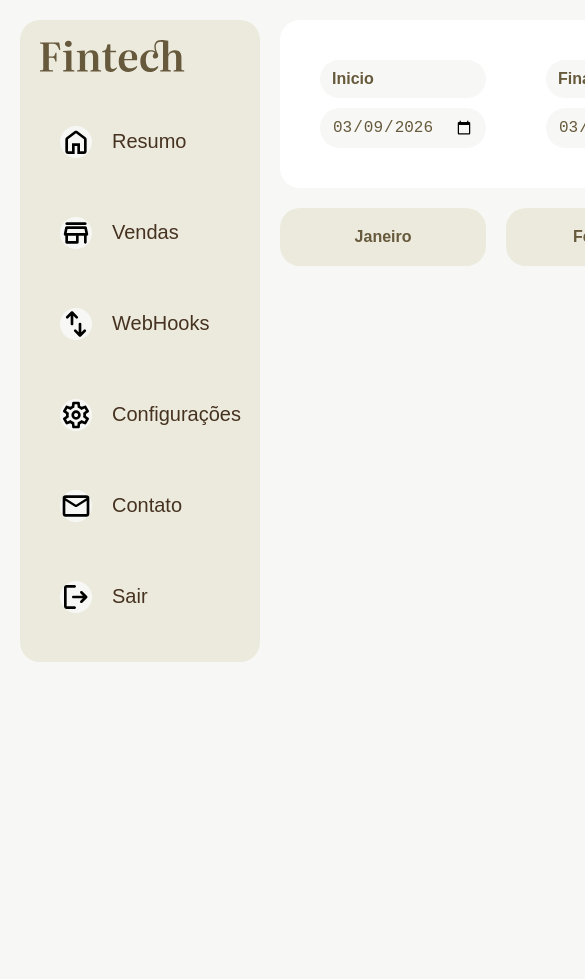
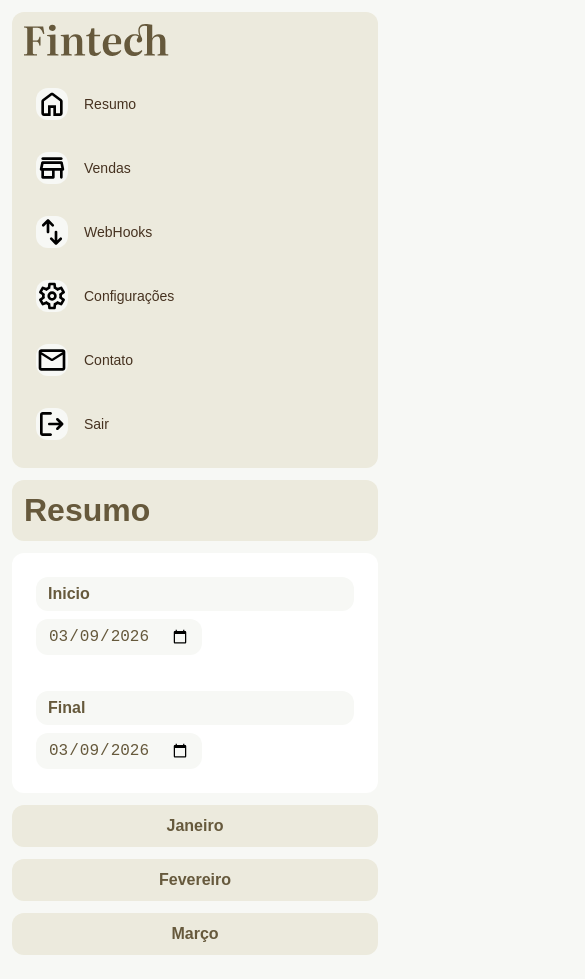
Before and after one commit to alanHsiqueira/fintech-react, a React (Vite) app: page / in a window 390 px wide. Shown: the top 979 px of the page, 585 px wide, since content can reach past the window. Before the commit the page ends 844 px from the top, so only its background shows below. Built offline with nearby package versions, Linux system fonts and the light colour scheme; no server answers.

Commit message:
feat: add final css adjustments

```diff
--- a/src/Style.css
+++ b/src/Style.css
@@ -157,3 +157,41 @@
     transform: rotate(360deg);
   }
 }
+
+
+/* small screen */
+
+@media (max-width: 1000px){
+  .resumo {
+    flex-direction: column;
+  }
+  .daterange{
+    grid-template-columns: 1fr;
+  }
+  .daterange *:last-child{
+    grid-row: 1;
+  }
+}
+
+@media (max-width: 700px){
+  html{
+    --gap-s: 0.5rem;
+    --gap: 0.75rem;
+  }
+  .container{
+    grid-template-columns: 1fr;
+  }
+  .flex{
+    flex-direction: column;
+    grid-template-columns: 1fr 1fr;
+  }
+  .sidenav li a {
+    font-size: 0.875rem;
+  }
+  .venda {
+    grid-template-columns: 1fr;
+  }
+  .venda div:last-child {
+    justify-self: start;
+  }
+}
```
